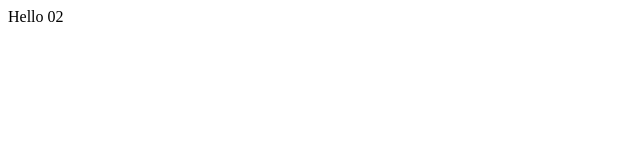
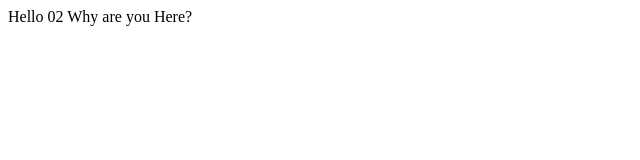
Before and after one commit to mtajic/SWE645HE-Java, a plain HTML site: page WebContent/index.html in a window 1280 px wide. Shown: the whole page, without its empty margins (0-640 px from the left). Drawn offline with Linux system fonts and the light colour scheme.

Commit message:
Update index.html

```diff
--- a/WebContent/index.html
+++ b/WebContent/index.html
@@ -6,5 +6,6 @@
 </head>
 <body>
 Hello 02
+  Why are you Here?
 </body>
 </html>
```
